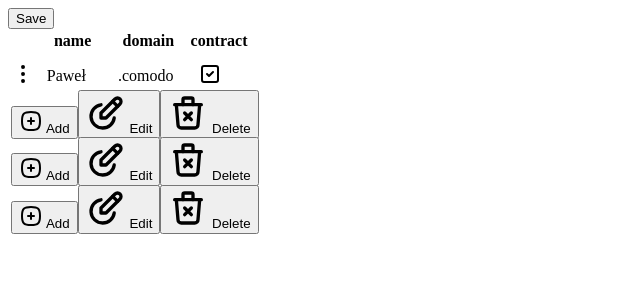
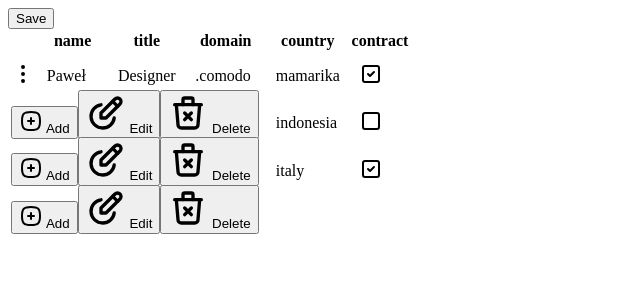
Before and after one commit to khasogi27/angular-table-inline-editing, an Angular app: page / in a window 1280 px wide. Shown: the top 300 px of the page, without its empty margins (0-640 px from the left). Built offline with nearby package versions, Linux system fonts and the light colour scheme.

Commit message:
3 files modified

```diff
--- a/src/app/app.component.ts
+++ b/src/app/app.component.ts
@@ -1,10 +1,5 @@
 import { Component, OnInit, ViewChild } from '@angular/core';
-// import {
-//   EditSettingItems,
-//   SelectOption,
-//   ToolbarItems,
-// } from './t-grid/tbr-grid/tbr-grid.component';
-import { SelectOption, FieldType } from './t-grid/grid/grid.component';
+import { FieldType } from './t-grid/grid/grid.component';
 
 interface User {
   id: number | string;
@@ -22,27 +17,6 @@ interface User {
 })
 export class AppComponent implements OnInit {
   @ViewChild('grid') grid: any;
-  // public gridEditSettings: EditSettingItems = {
-  //   allowEditing: true,
-  //   allowAdding: true,
-  //   allowDeleting: true,
-  // };
-
-  public gridInlineEditing: boolean = true;
-
-  // public gridToolbar: ToolbarItems[] = [
-  //   'Add',
-  //   'Save',
-  //   'Edit',
-  //   'Delete',
-  //   'Cancel',
-  // ];
-
-  public gridSelectOption: SelectOption[] = [
-    { name: 'Designer', value: '1' },
-    { name: 'Engineer', value: '2' },
-    { name: 'Support', value: '3' },
-  ];
 
   public gridField: FieldType[] = [
     // {
@@ -60,16 +34,16 @@ export class AppComponent implements OnInit {
     //   type: 'input',
     //   text: 'email case'
     // },
-    // {
-    //   name: 'title',
-    //   type: 'select',
-    //   text: 'title case',
-    //   data: [
-    //     { name: 'Designer', value: '1' },
-    //     { name: 'Engineer', value: '2' },
-    //     { name: 'Support', value: '3' },
-    //   ],
-    // },
+    {
+      name: 'title',
+      type: 'select',
+      text: 'title case',
+      data: [
+        { name: 'Designer', value: '1' },
+        { name: 'Engineer', value: '2' },
+        { name: 'Support', value: '3' },
+      ],
+    },
     {
       name: 'domain',
       type: 'lookup',
@@ -79,6 +53,18 @@ export class AppComponent implements OnInit {
         { name: '.idomaret', value: '2' },
         { name: '.net', value: '3' },
         { name: '.combro', value: '4' },
+      ],
+    },
+    {
+      name: 'country',
+      type: 'lookup',
+      text: 'country case',
+      data: [
+        { name: 'indonesia', value: '1' },
+        { name: 'mamarika', value: '2' },
+        { name: 'korea', value: '3' },
+        { name: 'italy', value: '4' },
+        { name: 'vrindavan', value: '4' },
       ],
     },
     {
@@ -104,6 +90,7 @@ export class AppComponent implements OnInit {
       contract: true,
       date: '20-10-1997',
       domain: '.comodo',
+      country: 'mamarika',
     },
     {
       id: '6de39701b',
@@ -113,6 +100,7 @@ export class AppComponent implements OnInit {
       contract: false,
       date: '20-10-1997',
       domain: '.idomaret',
+      country: 'indonesia',
     },
     {
       id: '8b3a6dd017',
@@ -122,6 +110,7 @@ export class AppComponent implements OnInit {
       contract: true,
       date: '20-10-1997',
       domain: '.net',
+      country: 'italy',
     },
   ];
 
@@ -135,8 +124,4 @@ export class AppComponent implements OnInit {
       // this.grid.newData$.complete();
     });
   }
-
-  // public onActionClick(event: any) {
-  //   // console.log(event, '<<< data');
-  // }
 }
--- a/src/app/t-grid/grid/grid.component.html
+++ b/src/app/t-grid/grid/grid.component.html
@@ -75,7 +75,7 @@
             class="form-select"
             formControlName="{{ fld.name }}"
           >
-            <ng-container *ngFor="let opt of selectOption">
+            <ng-container *ngFor="let opt of fld.data">
               <option value="{{ opt.value }}">{{ opt.name }}</option>
             </ng-container>
           </select>
@@ -89,12 +89,12 @@
               type="text"
               class="form-control rounded-0 border-outline"
               formControlName="{{ fld.name }}"
-              (keyup)="onKeyup($event)"
+              (keyup)="onKeyup($event, fld)"
               (keyup)="myDrop.open()"
               ngbDropdownToggle
             />
             <div ngbDropdownMenu>
-              <ng-container *ngFor="let opt of lookupOption">
+              <ng-container *ngFor="let opt of fld.data">
                 <button (click)="onClickLookup(opt, fld.name)" ngbDropdownItem>
                   {{ opt.name }}
                 </button>
--- a/src/app/t-grid/grid/grid.component.ts
+++ b/src/app/t-grid/grid/grid.component.ts
@@ -13,12 +13,18 @@ import { TablerIcon } from '../icons';
 
 export interface SelectOption {
   name: string;
-  value: string;
+  data: {
+    name: string;
+    value: string;
+  }[];
 }
 
 export interface LookupOption {
   name: string;
-  value: string;
+  data: {
+    name: string;
+    value: string;
+  }[];
 }
 
 export interface FieldType {
@@ -118,8 +124,19 @@ export class GridComponent implements OnInit {
   onFilterTbody(evnTd: any, field: any, data: any) {
     if (field.type == 'select') {
       for (let opt of this.selectOption) {
-        if (opt.name == data[field.name]) {
-          return opt.name;
+        for (let op of opt.data) {
+          if (op.value == data[field.name]) {
+            return op.name;
+          }
+        }
+      }
+    }
+    if (field.type == 'lookup') {
+      for (let opt of this.lookupOption) {
+        for (let op of opt.data) {
+          if (op.value == data[field.name]) {
+            return op.name;
+          }
         }
       }
     }
@@ -153,25 +170,32 @@ export class GridComponent implements OnInit {
     this.onNavClick(action, { tr: evnTr });
   }
 
-  onKeyup(e: any) {
+  onKeyup(e: any, dsFld: any) {
     let evnKeyup = e.target.value;
     if (evnKeyup == '') {
-      this.lookupOption = this.onBuildOption('lookup');
+      for (let lk of this.lookupOption) {
+        if (lk.name == dsFld.name) {
+          dsFld.data = lk.data;
+        }
+      }
     }
     if (evnKeyup.length < 3) return;
     evnKeyup = evnKeyup.toLowerCase();
-    this.lookupOption = this.onFilterLookup(evnKeyup);
+    dsFld.data = this.onFilterLookup(evnKeyup, dsFld);
   }
 
   onTrackDs(index: number, obj: any) {
     return Object.values(obj).join('');
   }
 
-  private onFilterLookup(srch: string) {
-    const dataLookup = this.onBuildOption('lookup');
-    return dataLookup.filter((lk: { name: string }) => {
-      return lk.name.toLowerCase().indexOf(srch) > -1;
-    });
+  private onFilterLookup(srch: string, fld: any) {
+    for (let lk of this.lookupOption) {
+      if (lk.name == fld.name) {
+        return lk.data.filter((f) => {
+          return f.name.toLowerCase().indexOf(srch) > -1;
+        });
+      }
+    }
   }
 
   private onNavClick(action: string, event?: { tr?: any; td?: any }) {
@@ -235,10 +259,12 @@ export class GridComponent implements OnInit {
   }
 
   private onBuildOption(fldType: string) {
+    let arrOpt = [];
     for (let fld of this.fieldType) {
       if (fld.type == fldType) {
-        return fld['data'];
+        arrOpt.push({ name: fld.name, data: fld['data'] });
       }
     }
+    return arrOpt;
   }
 }
```
